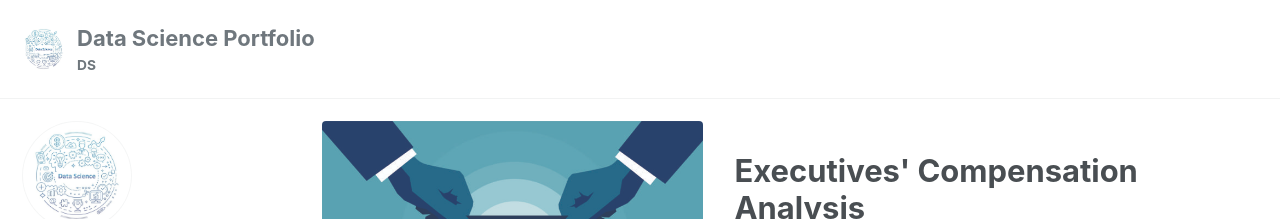
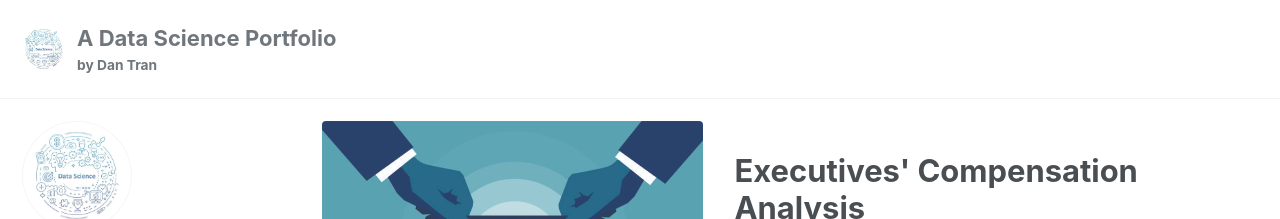
Before and after one commit to DanTran-DS/DanTran-DS.github.io, a Jekyll site: the page built from index.html, in a window 1280 px wide and 900 px high. Shown: the top 219 px of the window. Built offline with Jekyll 4.4.1, drawn with Linux system fonts in a browser that asks for light colours; cached includes are drawn as plain includes; nearby versions of some CDN libraries; the list of posts is cut into pages by our own code.

Commit message:
Update _config.yml

```diff
--- a/_config.yml
+++ b/_config.yml
@@ -16,9 +16,9 @@ minimal_mistakes_skin    : "default" # "air", "aqua", "contrast", "dark", "dirt"
 
 # Site Settings
 locale                   : "en-US"
-title                    : "Data Science Portfolio"
+title                    : "A Data Science Portfolio"
 title_separator          : "-"
-subtitle                 : "DS"# site tagline that appears below site title in masthead
+subtitle                 : "by Dan Tran"# site tagline that appears below site title in masthead
 name                     : "Dan"
 description              : "An amazing website."
 url                      : "https://dantran-ds.github.io" # the base hostname & protocol for your site e.g. "https://mmistakes.github.io"
```
